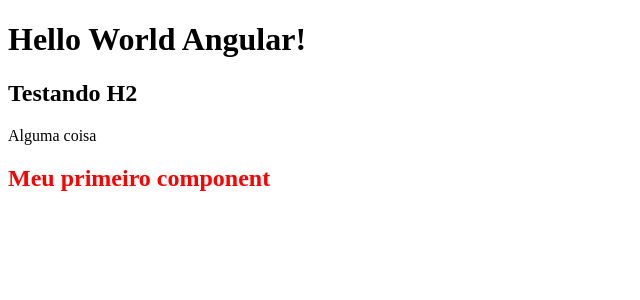
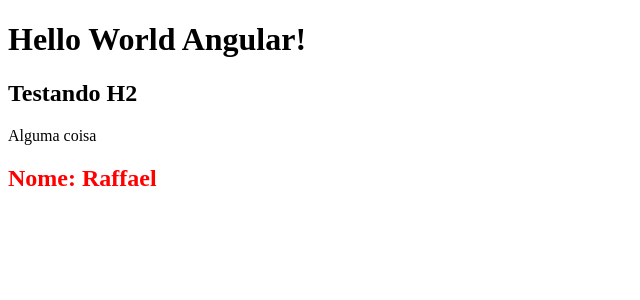
Before and after one commit to RaffaelBino/curso-angular13, an Angular app: page / in a window 1280 px wide. Shown: the top 300 px of the page, without its empty margins (0-640 px from the left). Built offline with nearby package versions, Linux system fonts and the light colour scheme.

Commit message:
Adicionando Arquivos do curso

```diff
--- a/src/app/components/first-component/first-component.component.html
+++ b/src/app/components/first-component/first-component.component.html
@@ -1 +1 @@
-<h2>Meu primeiro component</h2>
+<h2>Nome: {{ name }}</h2>
--- a/src/app/components/first-component/first-component.component.ts
+++ b/src/app/components/first-component/first-component.component.ts
@@ -3,13 +3,13 @@ import { Component, OnInit } from '@angular/core';
 @Component({
   selector: 'app-first-component',
   templateUrl: './first-component.component.html',
-  styleUrls: ['./first-component.component.css']
+  styleUrls: ['./first-component.component.css'],
 })
 export class FirstComponentComponent implements OnInit {
+  name: string = 'Raffael';
+  age: number = 30;
 
-  constructor() { }
+  constructor() {}
 
-  ngOnInit(): void {
-  }
-
+  ngOnInit(): void {}
 }
```
Also changed, not shown: src/app/app.component.html (line endings or trailing spaces).
